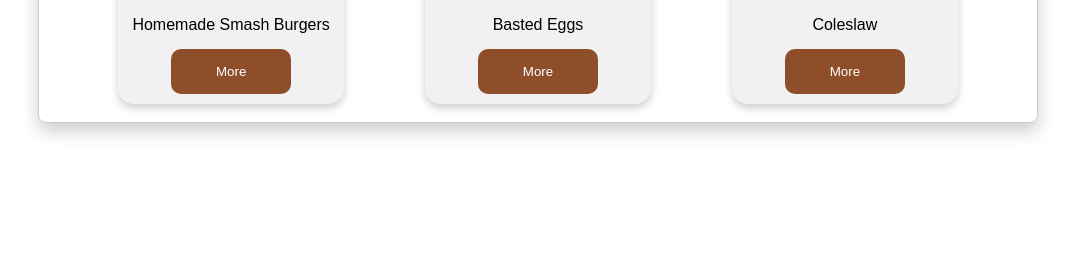
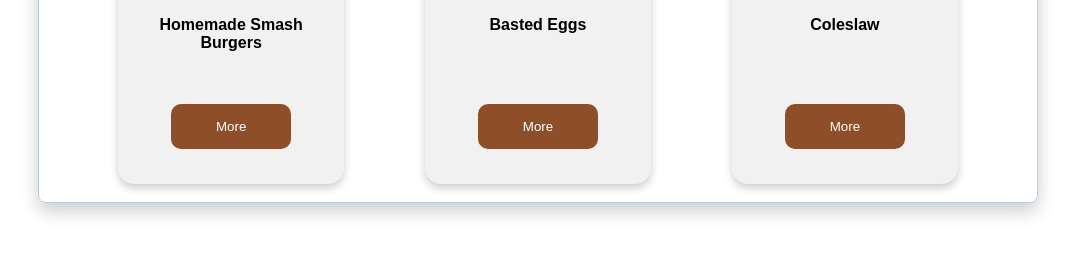
Before and after one commit to macpli/odin-recepies, a plain HTML site: page index.html in a window 1280 px wide. Shown: the part 529-784 px from the top of the page, without its empty margins (102-1177 px from the left). Drawn offline with Linux system fonts and the light colour scheme.

Commit message:
Fix 'more' button positioning

```diff
--- a/index.html
+++ b/index.html
@@ -24,7 +24,7 @@
 
                     <a href="recipes/burger.html" class="linker">
                         <img class="cardImg" src="https://imagesvc.meredithcorp.io/v3/mm/image?url=https%3A%2F%2Fstatic.onecms.io%2Fwp-content%2Fuploads%2Fsites%2F43%2F2022%2F10%2F13%2FSmash-Burgers-2000.jpg&q=60&c=sc&orient=true&poi=auto&h=512" alt="photo of a burger">
-                        Homemade Smash Burgers
+                        <span class="recipeName">Homemade Smash Burgers</span>
                         <br><button>More</button>
                     </a>
 
@@ -36,7 +36,7 @@
                 <div class="subCard">
                     <a href="recipes/bastedeggs.html" class="linker">
                         <img class="cardImg" src="https://www.allrecipes.com/thmb/qwifKe4Fj1j8HZrujDDG9STsqwo=/750x0/filters:no_upscale():max_bytes(150000):strip_icc():format(webp)/basted-eggs-mfs-4x3-80-1-2000-ee0e8767f2c44494980b349c39a116cd.jpg" alt="photo of a sandwich">
-                        Basted Eggs
+                        <span class="recipeName">Basted Eggs</span>
                         <br> <button>More</button>
                     </a>
 
@@ -48,7 +48,7 @@
                 <div class="subCard">
                     <a href="recipes/coleslaw.html" class="linker">
                         <img class="cardImg coleslaw" src="https://www.allrecipes.com/thmb/W2O3UQzVrEFWt_agWPAiQwnMVQM=/750x0/filters:no_upscale():max_bytes(150000):strip_icc():format(webp)/2276935-964361e5f2744588a497a697421e099a.jpg" alt="photo of a salad">
-                        Coleslaw
+                        <span class="recipeName">Coleslaw</span>
                         <br> <button>More</button>
                     </a>
 
--- a/style.css
+++ b/style.css
@@ -44,7 +44,7 @@
 }
 
 .subCard {
-    height: 270px;
+    height: 350px;
     box-shadow: 0 4px 8px 0 rgba(0, 0, 0, 0.2);
     padding: 12px;
     background-color: #f1f1f1;
@@ -63,6 +63,7 @@
 
 .subCard a {
     text-decoration: none;
+    font-weight: bold;
 }
 
 .cardImg {
@@ -73,12 +74,13 @@
 }
 
 .cardImg.coleslaw {
-    width: 201.5px;
-    height: 151.25px;
+    max-width: 201.5px;
+    max-height: 151.25px;
 }
 
 .subCard button {
-    margin-top: 15px;
+    display: inline-block;
+    vertical-align: bottom;
     background-color: rgb(141, 78, 41);
     color: #fff;
     border:none;
@@ -123,3 +125,8 @@
     max-width: 1000px;
     margin: 0 auto;
 }
+
+.recipeName {
+    display: block;
+    height: 70px;
+}
```
